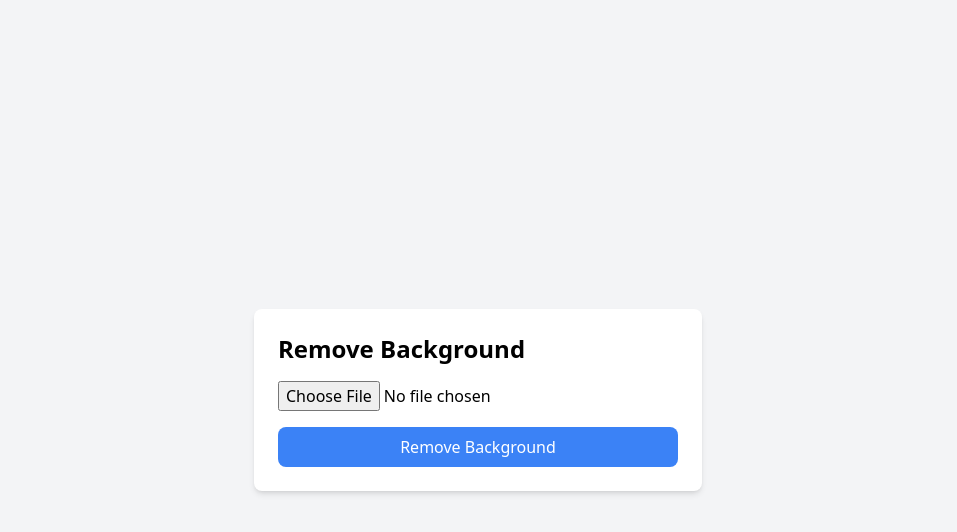
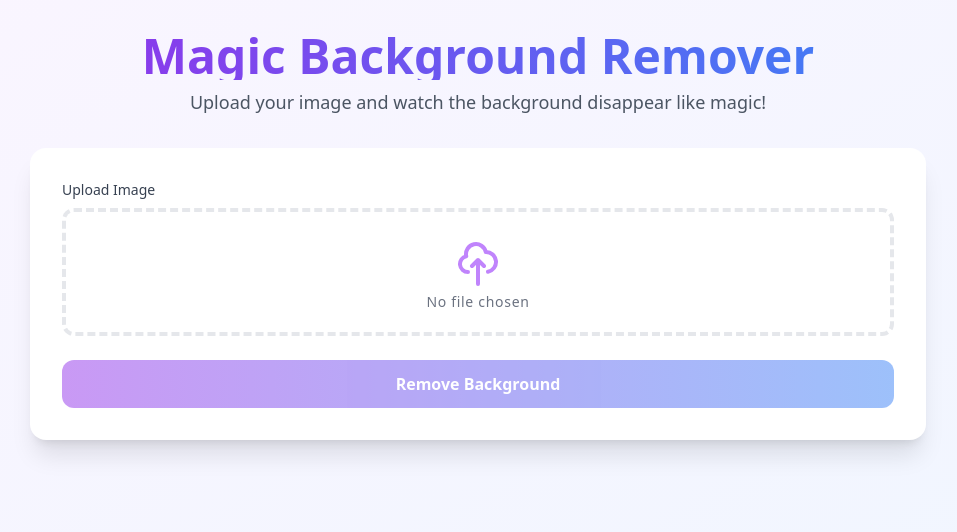
Before and after one commit to salimkhandev/BackgroundRemoverFrontend, a React (Vite) app: page / in a window 1280 px wide. Shown: the top 532 px of the page, without its empty margins (162-1119 px from the left). Built offline with nearby package versions, Linux system fonts and the light colour scheme.

Commit message:
Update App.jsx

```diff
--- a/src/App.jsx
+++ b/src/App.jsx
@@ -5,9 +5,13 @@ function App() {
   const [file, setFile] = useState(null);
   const [imageSrc, setImageSrc] = useState('');
   const [loading, setLoading] = useState(false);
+  const [fileName, setFileName] = useState('No file chosen');
 
   const handleFileChange = (event) => {
+    if (event.target.files[0]) {
       setFile(event.target.files[0]);
+      setFileName(event.target.files[0].name);
+    }
   };
 
   const handleRemoveBg = async () => {
@@ -24,7 +28,7 @@ function App() {
         headers: {
           'Content-Type': 'multipart/form-data',
         },
-        responseType: 'blob', // Expecting binary data
+        responseType: 'blob',
       });
 
       const url = URL.createObjectURL(response.data);
@@ -37,34 +41,127 @@ function App() {
   };
 
   return (
-    <div className="flex flex-col items-center justify-center min-h-screen bg-gray-100 p-4">
-      <div className="bg-white p-6 rounded-lg shadow-md w-full max-w-md">
-        <h1 className="text-2xl font-bold mb-4">Remove Background</h1>
+    <div className="min-h-screen bg-gradient-to-br from-purple-50 to-blue-50 p-4 md:p-8">
+      <div className="max-w-4xl mx-auto">
+        <div className="text-center mb-8 animate-fade-in">
+          <h1 className="text-4xl md:text-5xl font-extrabold bg-clip-text text-transparent bg-gradient-to-r from-purple-600 to-blue-500 mb-2">
+            Magic Background Remover
+          </h1>
+          <p className="text-lg text-gray-600">
+            Upload your image and watch the background disappear like magic!
+          </p>
+        </div>
+
+        <div className="bg-white rounded-2xl shadow-xl overflow-hidden transition-all duration-300 hover:shadow-2xl">
+          <div className="p-6 md:p-8">
+            <div className="mb-6">
+              <label className="block text-gray-700 text-sm font-medium mb-2">
+                Upload Image
+              </label>
+              <div className="flex items-center justify-center w-full">
+                <label className="flex flex-col w-full h-32 border-4 border-dashed hover:border-purple-300 hover:bg-gray-50 transition-all duration-200 rounded-xl cursor-pointer">
+                  <div className="flex flex-col items-center justify-center pt-7">
+                    <svg
+                      xmlns="http://www.w3.org/2000/svg"
+                      className="h-12 w-12 text-purple-400"
+                      fill="none"
+                      viewBox="0 0 24 24"
+                      stroke="currentColor"
+                    >
+                      <path
+                        strokeLinecap="round"
+                        strokeLinejoin="round"
+                        strokeWidth={2}
+                        d="M7 16a4 4 0 01-.88-7.903A5 5 0 1115.9 6L16 6a5 5 0 011 9.9M15 13l-3-3m0 0l-3 3m3-3v12"
+                      />
+                    </svg>
+                    <p className="pt-1 text-sm tracking-wider text-gray-500">
+                      {fileName}
+                    </p>
+                  </div>
                   <input
                     type="file"
                     accept="image/*"
                     onChange={handleFileChange}
-          className="block w-full mb-4"
+                    className="opacity-0"
                   />
+                </label>
+              </div>
+            </div>
+
             <button
               onClick={handleRemoveBg}
-          className="w-full bg-blue-500 text-white py-2 rounded-lg hover:bg-blue-600 transition duration-200"
+              disabled={!file || loading}
+              className={`w-full py-3 px-4 rounded-xl font-semibold text-white transition-all duration-300 transform hover:scale-105 focus:outline-none focus:ring-2 focus:ring-offset-2 focus:ring-purple-500 ${
+                loading
+                  ? 'bg-purple-400 cursor-not-allowed'
+                  : 'bg-gradient-to-r from-purple-600 to-blue-500 hover:from-purple-700 hover:to-blue-600'
+              } ${!file ? 'opacity-50 cursor-not-allowed' : ''}`}
             >
-          {loading ? 'Processing...' : 'Remove Background'}
+              {loading ? (
+                <div className="flex items-center justify-center space-x-2">
+                  <svg
+                    className="animate-spin h-5 w-5 text-white"
+                    xmlns="http://www.w3.org/2000/svg"
+                    fill="none"
+                    viewBox="0 0 24 24"
+                  >
+                    <circle
+                      className="opacity-25"
+                      cx="12"
+                      cy="12"
+                      r="10"
+                      stroke="currentColor"
+                      strokeWidth="4"
+                    ></circle>
+                    <path
+                      className="opacity-75"
+                      fill="currentColor"
+                      d="M4 12a8 8 0 018-8V0C5.373 0 0 5.373 0 12h4zm2 5.291A7.962 7.962 0 014 12H0c0 3.042 1.135 5.824 3 7.938l3-2.647z"
+                    ></path>
+                  </svg>
+                  <span>Processing...</span>
+                </div>
+              ) : (
+                'Remove Background'
+              )}
             </button>
+          </div>
+
           {imageSrc && (
-          <div className="mt-4">
-            <h2 className="text-xl font-bold mb-2">Result:</h2>
-            <img src={imageSrc} alt="No background" className="w-full rounded-lg shadow-md" />
+            <div className="border-t border-gray-200 p-6 md:p-8 bg-gray-50 rounded-b-2xl animate-fade-in-up">
+              <div className="flex justify-between items-center mb-4">
+                <h2 className="text-2xl font-bold text-gray-800">Result</h2>
                 <a
                   href={imageSrc}
                   download="no-bg.png"
-              className="mt-4 inline-block bg-green-500 text-white py-2 px-4 rounded-lg hover:bg-green-600 transition duration-200"
+                  className="flex items-center space-x-2 bg-green-500 hover:bg-green-600 text-white py-2 px-4 rounded-lg transition-all duration-300 transform hover:scale-105"
                 >
-              Download Image
+                  <svg
+                    xmlns="http://www.w3.org/2000/svg"
+                    className="h-5 w-5"
+                    viewBox="0 0 20 20"
+                    fill="currentColor"
+                  >
+                    <path
+                      fillRule="evenodd"
+                      d="M3 17a1 1 0 011-1h12a1 1 0 110 2H4a1 1 0 01-1-1zm3.293-7.707a1 1 0 011.414 0L9 10.586V3a1 1 0 112 0v7.586l1.293-1.293a1 1 0 111.414 1.414l-3 3a1 1 0 01-1.414 0l-3-3a1 1 0 010-1.414z"
+                      clipRule="evenodd"
+                    />
+                  </svg>
+                  <span>Download</span>
                 </a>
               </div>
+              <div className="bg-white p-4 rounded-xl shadow-inner border border-gray-200">
+                <img
+                  src={imageSrc}
+                  alt="No background"
+                  className="w-full h-auto rounded-lg"
+                />
+              </div>
+            </div>
           )}
+        </div>
       </div>
     </div>
   );
```
Lines whose indentation alone changed are shown as unchanged.
